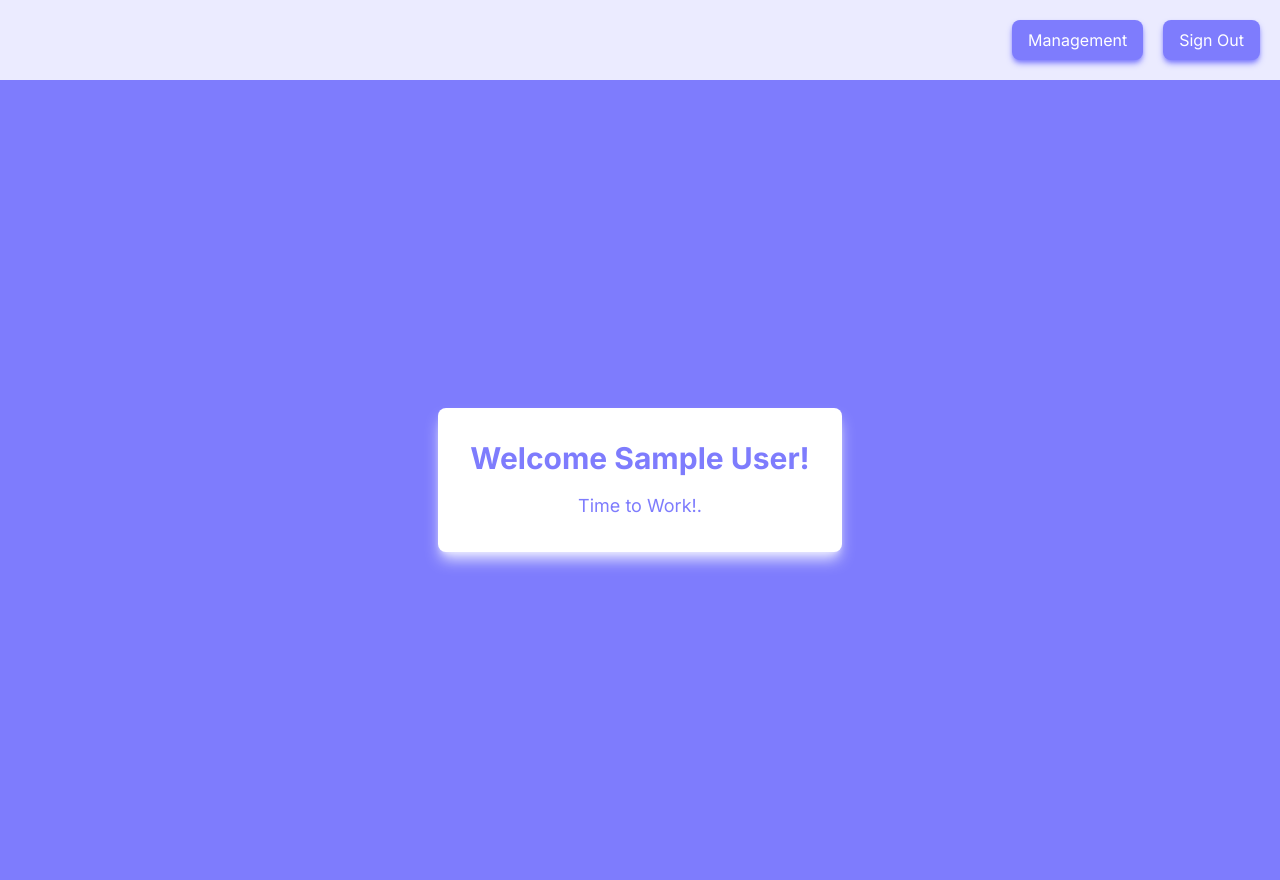
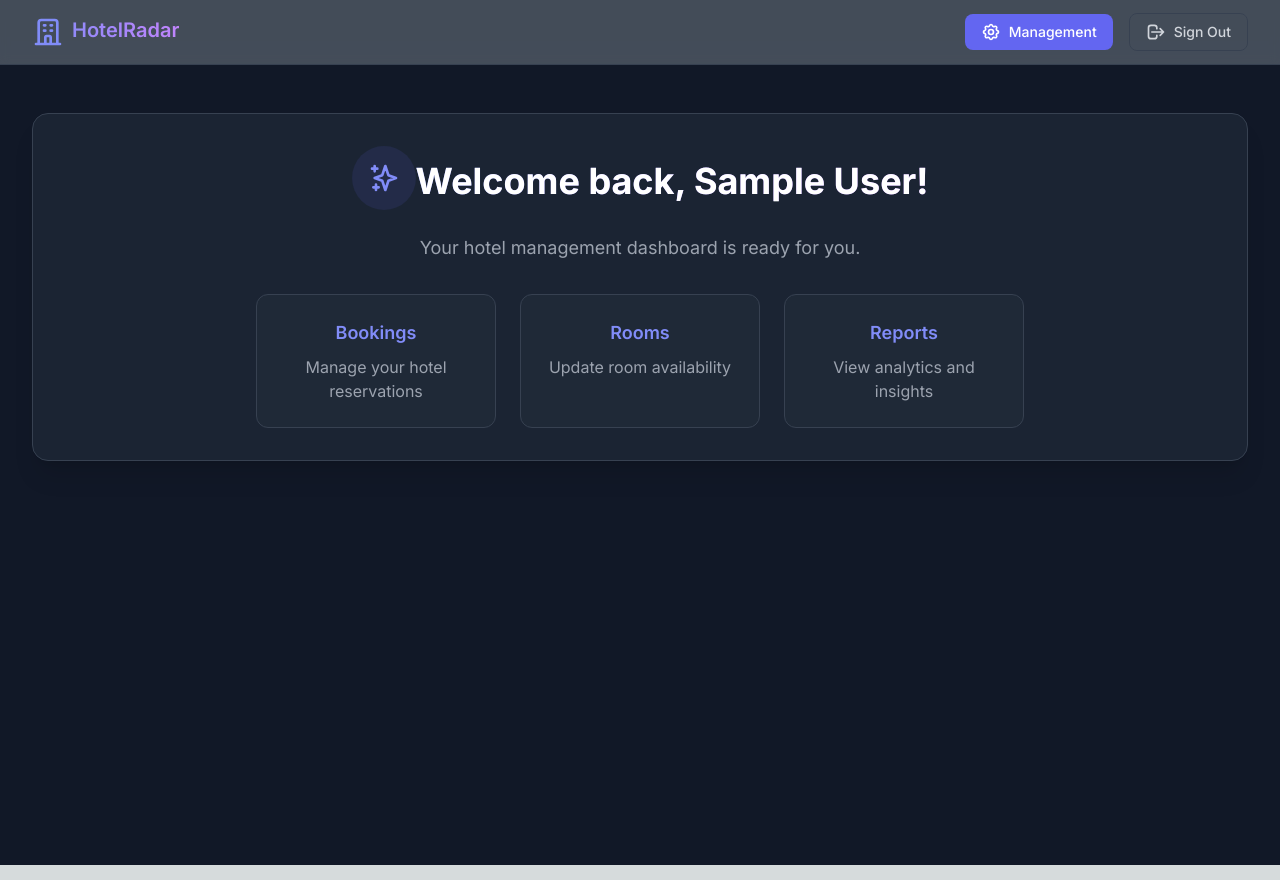
Before and after one commit to cristian1534/hotel-radar-online, a Next.js app: page /panel in a window 1280 px wide. Built offline with nearby package versions, Linux system fonts and the light colour scheme; no server answers; sample sign-in values are in the browser's storage.

Commit message:
Update UI.

```diff
--- a/src/adapters/ui/components/Header.tsx
+++ b/src/adapters/ui/components/Header.tsx
@@ -23,23 +23,46 @@ export default function Header() {
   return (
     <div>
       {user && (
-        <div className="p-5 bg-brand-50 flex justify-end">
+        <>
+          <div className="bg-gray-800/80 backdrop-blur-sm border-b border-gray-700">
+            <div className="max-w-7xl mx-auto px-4 sm:px-6 lg:px-8">
+              <div className="flex justify-between items-center h-16">
+                <div className="flex items-center">
+                  <div className="text-xl font-semibold bg-gradient-to-r from-indigo-400 to-purple-400 inline-block text-transparent bg-clip-text">
+                    <svg xmlns="http://www.w3.org/2000/svg" className="h-8 w-8 inline-block mr-2 text-indigo-400" fill="none" viewBox="0 0 24 24" stroke="currentColor">
+                      <path strokeLinecap="round" strokeLinejoin="round" strokeWidth={2} d="M19 21V5a2 2 0 00-2-2H7a2 2 0 00-2 2v16m14 0h2m-2 0h-5m-9 0H3m2 0h5M9 7h1m-1 4h1m4-4h1m-1 4h1m-5 10v-5a1 1 0 011-1h2a1 1 0 011 1v5m-4 0h4" />
+                    </svg>
+                    HotelRadar
+                  </div>
+                </div>
+
+                <div className="flex items-center space-x-4">
                   <button
                     onClick={openModal}
-            className="px-4 py-2 bg-brand-300 text-white rounded-lg shadow-md shadow-brand-300"
+                    className="inline-flex items-center px-4 py-2 text-sm font-medium rounded-lg text-white bg-indigo-500 hover:bg-indigo-600 focus:outline-none focus:ring-2 focus:ring-offset-2 focus:ring-offset-gray-800 focus:ring-indigo-400 transition-all duration-200"
                   >
+                    <svg xmlns="http://www.w3.org/2000/svg" className="h-5 w-5 mr-2" fill="none" viewBox="0 0 24 24" stroke="currentColor">
+                      <path strokeLinecap="round" strokeLinejoin="round" strokeWidth={2} d="M10.325 4.317c.426-1.756 2.924-1.756 3.35 0a1.724 1.724 0 002.573 1.066c1.543-.94 3.31.826 2.37 2.37a1.724 1.724 0 001.065 2.572c1.756.426 1.756 2.924 0 3.35a1.724 1.724 0 00-1.066 2.573c.94 1.543-.826 3.31-2.37 2.37a1.724 1.724 0 00-2.572 1.065c-.426 1.756-2.924 1.756-3.35 0a1.724 1.724 0 00-2.573-1.066c-1.543.94-3.31-.826-2.37-2.37a1.724 1.724 0 00-1.065-2.572c-1.756-.426-1.756-2.924 0-3.35a1.724 1.724 0 001.066-2.573c-.94-1.543.826-3.31 2.37-2.37.996.608 2.296.07 2.572-1.065z" />
+                      <path strokeLinecap="round" strokeLinejoin="round" strokeWidth={2} d="M15 12a3 3 0 11-6 0 3 3 0 016 0z" />
+                    </svg>
                     Management
                   </button>
-          <Modal isOpen={isModalOpen} onClose={closeModal} options={routes} />
-          <div>
+
                   <button
-              className="px-4 py-2 ml-5 bg-brand-300 text-white rounded-lg shadow-md shadow-brand-300"
                     onClick={logOut}
+                    className="inline-flex items-center px-4 py-2 text-sm font-medium rounded-lg text-gray-300 border border-gray-700 hover:bg-gray-800 focus:outline-none focus:ring-2 focus:ring-offset-2 focus:ring-offset-gray-800 focus:ring-indigo-400 transition-all duration-200"
                   >
+                    <svg xmlns="http://www.w3.org/2000/svg" className="h-5 w-5 mr-2" fill="none" viewBox="0 0 24 24" stroke="currentColor">
+                      <path strokeLinecap="round" strokeLinejoin="round" strokeWidth={2} d="M17 16l4-4m0 0l-4-4m4 4H7m6 4v1a3 3 0 01-3 3H6a3 3 0 01-3-3V7a3 3 0 013-3h4a3 3 0 013 3v1" />
+                    </svg>
                     Sign Out
                   </button>
                 </div>
               </div>
+            </div>
+          </div>
+          <Modal isOpen={isModalOpen} onClose={closeModal} options={routes} />
+        </>
       )}
     </div>
   );
--- a/src/adapters/ui/components/customs/Modal.tsx
+++ b/src/adapters/ui/components/customs/Modal.tsx
@@ -1,5 +1,5 @@
 import React from "react";
-import { useRouter } from "next/router";
+import { useRouter } from "next/navigation";  // Updated import
 
 
 interface Options {
@@ -14,10 +14,10 @@ interface ModalProps {
     options: Options[];
 }
 
-export default function Modal({ isOpen, onClose, options }:ModalProps) {
+export default function Modal({ isOpen, onClose, options }: ModalProps) {
   const router = useRouter();
 
-  const handleClick = (href:string) => {
+  const handleClick = (href: string) => {
     router.push(`/${href}`);
     onClose();
   };
@@ -25,24 +25,26 @@ export default function Modal({ isOpen, onClose, options }:ModalProps) {
   if (!isOpen) return null;
 
   return (
-    <div className="fixed inset-0 z-50 overflow-auto bg-black bg-opacity-50 flex justify-center items-center">
-      <div className="bg-white rounded-lg shadow-lg max-w-md w-full p-4">
-        <div className="flex justify-between items-center border-b mb-4">
-          <h2 className="text-xl font-bold text-brand-300">Select area</h2>
+    <div className="fixed inset-0 z-[9999] overflow-auto bg-black/60 backdrop-blur-sm flex justify-center items-center">
+      <div className="relative z-[10000] bg-gray-800/90 rounded-2xl shadow-2xl max-w-md w-full p-6 border border-gray-700">
+        <div className="flex justify-between items-center border-b border-gray-700 pb-4 mb-4">
+          <h2 className="text-xl font-bold bg-gradient-to-r from-indigo-400 to-purple-400 inline-block text-transparent bg-clip-text">
+            Select Area
+          </h2>
           <button
             onClick={onClose}
-            className="text-brand-300 hover:text-brand-700"
+            className="text-gray-400 hover:text-indigo-400 transition-colors duration-200 text-2xl"
           >
-            &times;
+            ×
           </button>
         </div>
-        <div className="space-y-4">
+        <div className="space-y-3">
           {options &&
             options.map((option: Options) => (
               <button
                 key={option.id}
                 onClick={() => handleClick(option.href)}
-                className="block w-full px-4 py-2 bg-brand-200 text-white rounded-lg hover:bg-brand-300"
+                className="block w-full px-4 py-3 bg-gray-700/50 text-gray-200 rounded-lg hover:bg-indigo-500 transition-all duration-200 text-left hover:pl-6"
               >
                 {option.name}
               </button>
--- a/src/app/page.tsx
+++ b/src/app/page.tsx
@@ -63,28 +63,36 @@ export default function Home() {
   };
 
   return (
-    <div className="min-h-screen flex flex-col justify-center items-center bg-brand-300">
+    <div className="min-h-screen flex flex-col justify-center items-center bg-gray-900">
       {loading ? (
         <Loader />
       ) : (
-        <>
-          <Image
-            src="https://res.cloudinary.com/dutafv5us/image/upload/v1717507288/HotelRadarLogo_z5jpt3.png"
-            alt="Panel-Logo"
-            width={400}
-            height={400}
-            priority={true}
-          />
-          <div className="max-w-sm w-full p-8 space-y-6 bg-white rounded-lg shadow-lg shadow-brand-50 mb-5">
-            <h2 className="text-3xl font-bold text-center uppercase text-brand-100 dark:text-brand-200">
-              <span className="text-green-300 text-sm mr-5">Online</span>
-              Dashboard
-            </h2>
+        <div className="w-full max-w-md px-6">
+          <div className="mb-8 text-center">
+            <div className="text-5xl font-bold mb-2 bg-gradient-to-r from-indigo-400 to-purple-400 inline-block text-transparent bg-clip-text flex items-center justify-center gap-3">
+              <svg xmlns="http://www.w3.org/2000/svg" className="h-12 w-12" fill="none" viewBox="0 0 24 24" stroke="currentColor">
+                <path strokeLinecap="round" strokeLinejoin="round" strokeWidth={2} d="M19 21V5a2 2 0 00-2-2H7a2 2 0 00-2 2v16m14 0h2m-2 0h-5m-9 0H3m2 0h5M9 7h1m-1 4h1m4-4h1m-1 4h1m-5 10v-5a1 1 0 011-1h2a1 1 0 011 1v5m-4 0h4" />
+              </svg>
+              HotelRadar
+            </div>
+            <p className="text-gray-400 text-lg">Management System</p>
+          </div>
+          <div className="bg-gray-800/80 backdrop-blur-sm rounded-2xl shadow-xl p-8 border border-gray-700">
+            <div className="text-center space-y-2 mb-6">
+              <div className="inline-flex items-center justify-center gap-2">
+                <span className="flex h-3 w-3">
+                  <span className="animate-ping absolute inline-flex h-3 w-3 rounded-full bg-green-400 opacity-75"></span>
+                  <span className="relative inline-flex rounded-full h-3 w-3 bg-green-500"></span>
+                </span>
+                <span className="text-green-500 text-sm font-medium">Online</span>
+              </div>
+              <h2 className="text-3xl font-bold text-white">Dashboard</h2>
+            </div>
             {errorVisible && (
-              <div className="flex justify-center items-center">
-                <span className="text-white bg-red-400 shadow-lg shadow-red-300 rounded-md py-2 px-4">
-                  {error}
-                </span>
+              <div className="mb-6">
+                <div className="bg-red-500/10 border-l-4 border-red-500 p-4 rounded">
+                  <p className="text-red-400 text-sm">{error}</p>
+                </div>
               </div>
             )}
             {showLoginForm ? (
@@ -99,7 +107,7 @@ export default function Home() {
               />
             )}
           </div>
-        </>
+        </div>
       )}
     </div>
   );
--- a/src/pages/panel.tsx
+++ b/src/pages/panel.tsx
@@ -3,7 +3,6 @@ import { Inter } from "next/font/google";
 import useAuthentication from "@/adapters/ui/components/customs/useAuthentication";
 import { useRouter } from "next/navigation";
 import Loader from "@/adapters/ui/components/customs/Loader";
-
 
 const inter = Inter({ subsets: ["latin"] });
 
@@ -14,7 +13,6 @@ interface FirebaseUser {
 const Panel: React.FC = () => {
   const user: FirebaseUser | null = useAuthentication();
   const router = useRouter();
-
 
   useEffect(() => {
     if (!user) {
@@ -28,26 +26,48 @@ const Panel: React.FC = () => {
 
   if (!user) {
     return (
-      <div
-        className={`flex min-h-screen items-center justify-center bg-brand-300 ${inter.className}`}
-      >
+      <div className={`flex min-h-screen items-center justify-center bg-brand-300 ${inter.className}`}>
         <Loader />
       </div>
     );
   }
 
   return (
-    <div
-      className={`flex min-h-screen items-center justify-center bg-brand-300 ${inter.className}`}
-    >
-      <div className="bg-white p-8 rounded-lg shadow-lg shadow-brand-50 text-center">
-        <h1 className="text-3xl font-bold mb-4 text-brand-300">
-          Welcome {user.displayName}!
-        </h1>
-        <p className="text-lg text-brand-300">Time to Work!.</p>
-      </div>
+    <div className={`min-h-screen bg-gray-900 ${inter.className}`}>
+      <main className="relative z-10 max-w-7xl mx-auto px-4 sm:px-6 lg:px-8 py-12">
+        <div className="bg-gray-800/80 backdrop-blur-sm rounded-2xl shadow-xl p-8 border border-gray-700">
+          <div className="max-w-3xl mx-auto text-center">
+            <div className="inline-flex items-center justify-center w-16 h-16 rounded-full bg-indigo-500/10 mb-6">
+              <svg xmlns="http://www.w3.org/2000/svg" className="h-8 w-8 text-indigo-400" fill="none" viewBox="0 0 24 24" stroke="currentColor">
+                <path strokeLinecap="round" strokeLinejoin="round" strokeWidth={2} d="M5 3v4M3 5h4M6 17v4m-2-2h4m5-16l2.286 6.857L21 12l-5.714 2.143L13 21l-2.286-6.857L5 12l5.714-2.143L13 3z" />
+              </svg>
+            </div>
+            <h1 className="text-4xl font-bold text-white mb-4 bg-gradient-to-r from-indigo-400 to-purple-400 inline-block text-transparent bg-clip-text">
+              Welcome back, {user.displayName}!
+            </h1>
+            <p className="text-lg text-gray-400 mb-8">
+              Your hotel management dashboard is ready for you.
+            </p>
+            <div className="grid grid-cols-1 md:grid-cols-3 gap-6">
+              <div className="p-6 bg-gray-800 rounded-xl border border-gray-700 hover:border-indigo-500/50 hover:bg-gray-800/90 transition-all duration-300">
+                <h3 className="text-lg font-semibold text-indigo-400 mb-2">Bookings</h3>
+                <p className="text-gray-400">Manage your hotel reservations</p>
+              </div>
+              <div className="p-6 bg-gray-800 rounded-xl border border-gray-700 hover:border-indigo-500/50 hover:bg-gray-800/90 transition-all duration-300">
+                <h3 className="text-lg font-semibold text-indigo-400 mb-2">Rooms</h3>
+                <p className="text-gray-400">Update room availability</p>
+              </div>
+              <div className="p-6 bg-gray-800 rounded-xl border border-gray-700 hover:border-indigo-500/50 hover:bg-gray-800/90 transition-all duration-300">
+                <h3 className="text-lg font-semibold text-indigo-400 mb-2">Reports</h3>
+                <p className="text-gray-400">View analytics and insights</p>
+              </div>
+            </div>
+          </div>
+        </div>
+      </main>
     </div>
   );
+
 };
 
 export default Panel;
```
Lines whose indentation alone changed are shown as unchanged.
